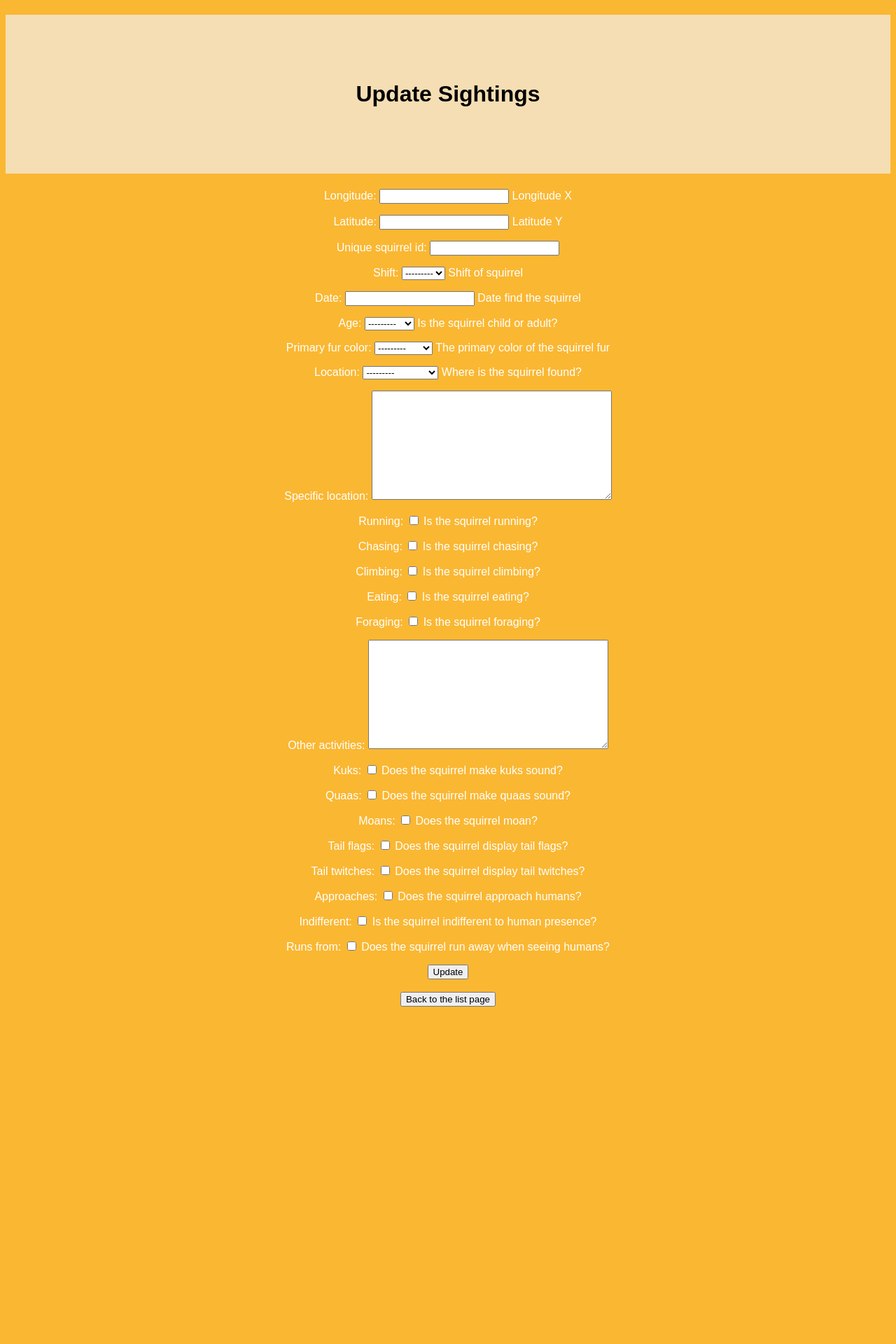
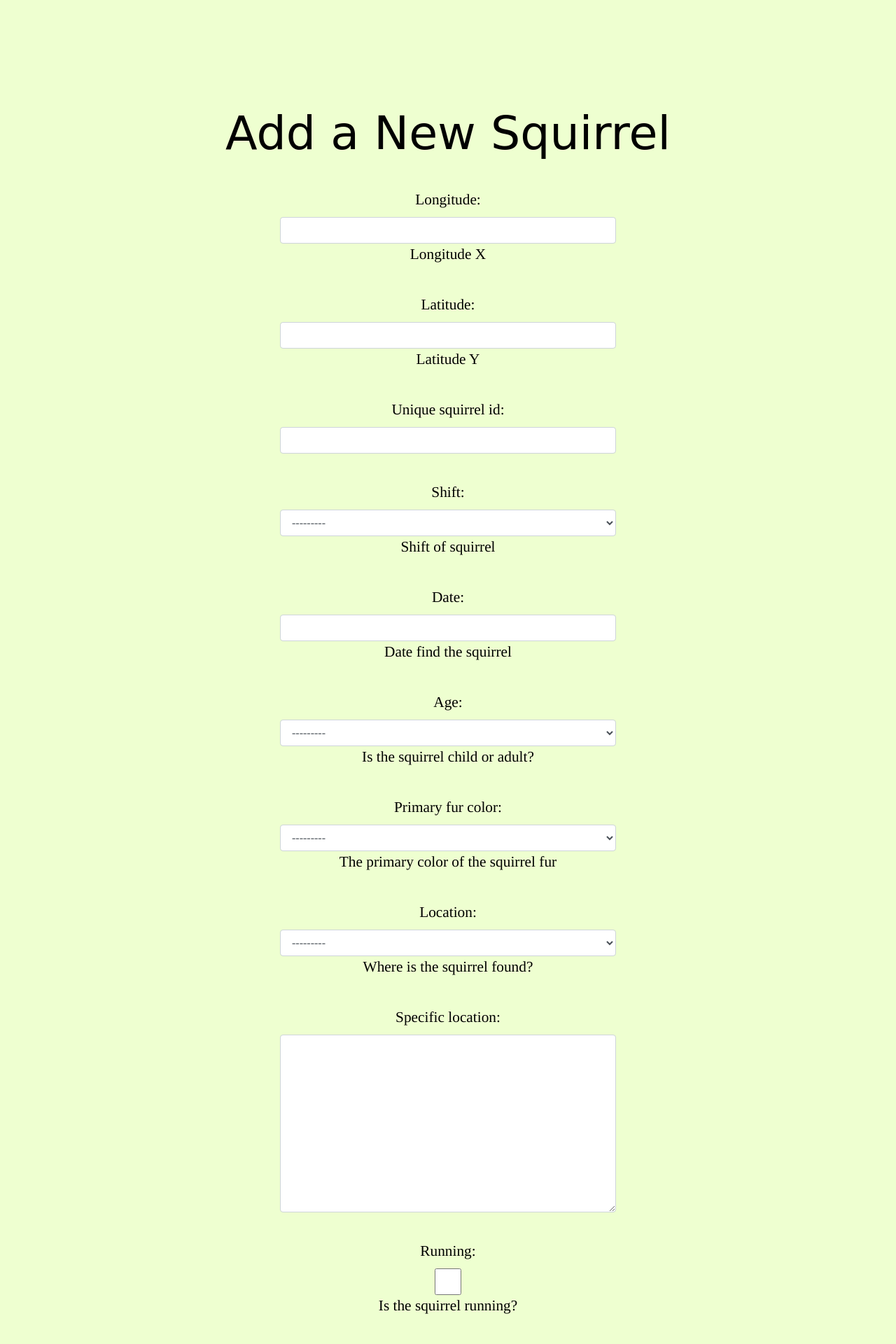
Before and after one commit to Jennifer-Zh/squirrel-project, a Django app: page /sightings/add/ in a window 1280 px wide. Shown: the top 1920 px of the page at 70% size. Before the commit the page ends 1438 px from the top, so only its background shows below. Run offline with Django 3.2, Linux system fonts and the light colour scheme; some libraries are stand-ins or nearby versions.

Commit message:
Wrap up the sighting & sighting_add html templates

```diff
--- a/squirrel/templates/sighting.html
+++ b/squirrel/templates/sighting.html
@@ -31,16 +31,16 @@
   <h1 class="strong mt-3 text-center">List of Unique Squirrels</h1>
 	<center>
   <a href='' class='col=4'>
-	<button type="button" class='btn btn-info'>Homepage</button>
+	<button type="button" class='btn btn-outline-danger'>Homepage</button>
     </a>
   <a href='/map/' class='col-4'>
         <button type="button" class='btn btn-outline-success'>Squirrels Map</button>
     </a>
   <a href='/sightings/stats' class='col-4'>
-        <button type="button" class='btn btn-info'>Statistics</button>
+        <button type="button" class='btn btn-outline-warning'>Statistics</button>
     </a>
   <a href='/sightings/add/' class='col-4'>
-        <button type="button" class='btn btn-warning'>Add a New Squirrel</button>
+        <button type="button" class='btn btn-outline-info'>Add a New Squirrel</button>
     </a>
 	</center>
   <div>
--- a/squirrel/templates/sighting_add.html
+++ b/squirrel/templates/sighting_add.html
@@ -2,38 +2,41 @@
 <html>
 
 <head>
-	<meta charset='utf-8'>
-	<meta name="viewport" content='width-device-width, initial-scale=2'>
-	<style>
+   <link rel ="stylesheet" href="https://stackpath.bootstrapcdn.com/bootstrap/4.3.1/css/bootstrap.min.css"
+    integrity="sha384-ggOyR0iXCbMQv3Xipma34MD+dH/1fQ784/j6cY/iJTQUOhcWr7x9JvoRxT2MZw1T" crossorigin="anonymous">
+
+   <style type="text/css">
+      h1 {
+        color: Black;
+	font-size: 50pt;
+	font-family: Comic Sans MS;
+        }
       body {
-			margin: 2;
-			background-color: #fab732;
-			font-family: Arial, Helvetica, sans-serif;
+      	color: #000000;
+      	font-size: 16pt;
+      	font-family: times;
+      	background: #EEFFD0;
       	text-align: center;
-			color: white;
+	margin: 150px 200px;
       }
-
-		h1 {
-			background-color: #F5DEB3;
-			color: black;
-			text-align: center;
-			padding: 95px;
+      p {
+	margin: 40px 200px;
       }
    </style>
 </head>
 
-<h1>
-	<center>Update Sightings</center>
+<body>
+   <h1 class="strong mt-3 text-center">
+      <center>Add a New Squirrel</center>
    </h1>
 
-<body>
    <form action='.' method="post">
       {% csrf_token %}
       {{ form.as_p }}
-		<input type="submit" value="Update" />
+      <input type="submit" value="Add" />
    </form>
    <br>
-	<a href='/sightings/' class=''><button type='button' class='button'>Back to the list page</button></a>
+	<a href='/sightings/' class=''><button type='button' class='button'>Return to the squirrels list</button></a>
 </body>
 
 </html>
```
Lines whose indentation alone changed are shown as unchanged.
